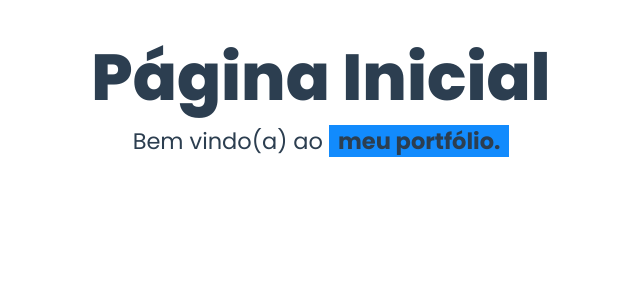
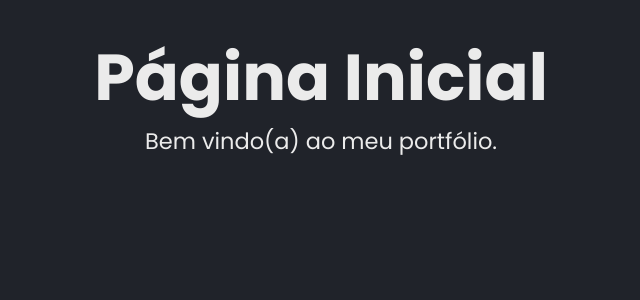
Before and after one commit to caarlos1/caarlos-nuxt, a Nuxt app: page /index in a window 1280 px wide. Shown: the top 300 px of the page, without its empty margins (319-959 px from the left). Built offline with nearby package versions, Linux system fonts and the light colour scheme.

Commit message:
Modify sheets assets directory

```diff
--- a/assets/global.css
+++ b/assets/sheets/global.scss
@@ -1,14 +1,26 @@
 :root {
-  --background-color: #ffffff;
-  --text-color: #2c3e50;
+  --text-color: #ebebeb;
 
-  --primary-color: hsl(209, 98%, 53%);
-  --primary-color-2: hsl(209, 98%, 43%);
-  --scondary-color: hsl(218, 8%, 20%);
-  --scondary-color-2: hsl(218, 8%, 15%);
+  --background-color: #20232a;
+  --background-color-2: #15181e;
+
+  --primary-color: #128bfc;
+  --primary-color-2: #0271d9;
+
+  --secondary-color: #2f3237;
+  --secondary-color-2: #232529;
 
   --section-gap: 160px;
 }
+
+// @media (prefers-color-scheme: light) {
+//   :root {
+//     --text-color: #2c3e50;
+
+//     --background-color: #eee;
+//     --background-color-2: #dedede;
+//   }
+// }
 
 *,
 *::before,
@@ -56,13 +68,13 @@ h3,
 h4,
 h5,
 h6 {
-  font-weight: 800;
+  font-weight: 700;
 }
 
 /* Util */
 
-.highlight {
-  color: var(--secondary-color);
+.hi {
+  color: var(--secondary-color-2);
   background-color: var(--primary-color);
   padding: 0 0.4em 0 0.4em;
   font-weight: bold;
--- a/nuxt.config.ts
+++ b/nuxt.config.ts
@@ -2,8 +2,11 @@ import { defineNuxtConfig } from "nuxt";
 
 // https://v3.nuxtjs.org/api/configuration/nuxt.config
 export default defineNuxtConfig({
+  css: ["@/assets/sheets/reset.scss", "@/assets/sheets/fonts.scss", "@/assets/sheets/global.scss"],
   typescript: {
     shim: false,
   },
-  css: ["@/assets/fonts.css", "@/assets/reset.css", "@/assets/global.css"],
+  storybook: {
+    // No suport for Nuxt 3
+  }
 });
```
Also changed, not shown: assets/storybook.scss (deleted, +0 -90 lines), assets/sheets/fonts.scss (renamed from assets/fonts.css), assets/sheets/reset.scss (renamed from assets/reset.css).
